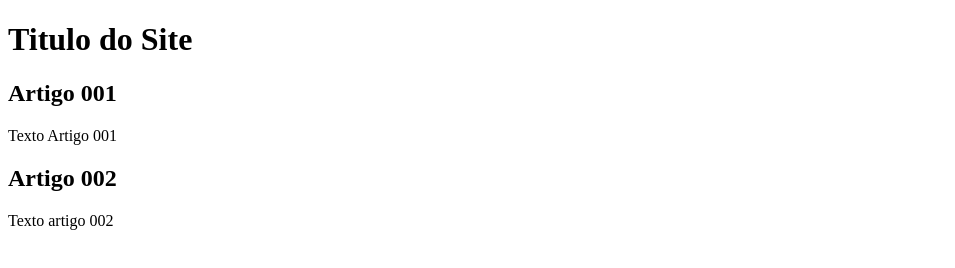
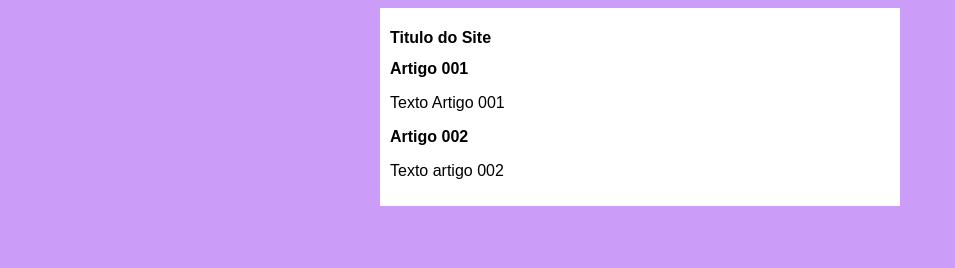
Before and after one commit to emersomsantos/projeto-site, a plain HTML site: page index.html in a window 1280 px wide. Shown: the whole page, without its empty margins (0-955 px from the left). Drawn offline with Linux system fonts and the light colour scheme.

Commit message:
iniciei design

```diff
--- /dev/null
+++ b/estilos/style.css
@@ -0,0 +1,16 @@
+*{
+    font-family: Arial, Helvetica, sans-serif;
+    font-size: 16px;
+}
+
+body{
+    background-color: rgb(204, 157, 248);
+}
+
+main{
+    background-color: white;
+    width: 500px;
+    margin: auto;
+    padding: 10px;
+    box-shadow: 3px 3px 5px solid rgba(0, 0, 0, 0.473);
+}
--- a/index.html
+++ b/index.html
@@ -5,6 +5,7 @@
     <meta http-equiv="X-UA-Compatible" content="IE=edge">
     <meta name="viewport" content="width=device-width, initial-scale=1.0">
     <title>Titulo do site</title>
+    <link rel="stylesheet" href="estilos/style.css">
 </head>
 <body>
     <main>
```
